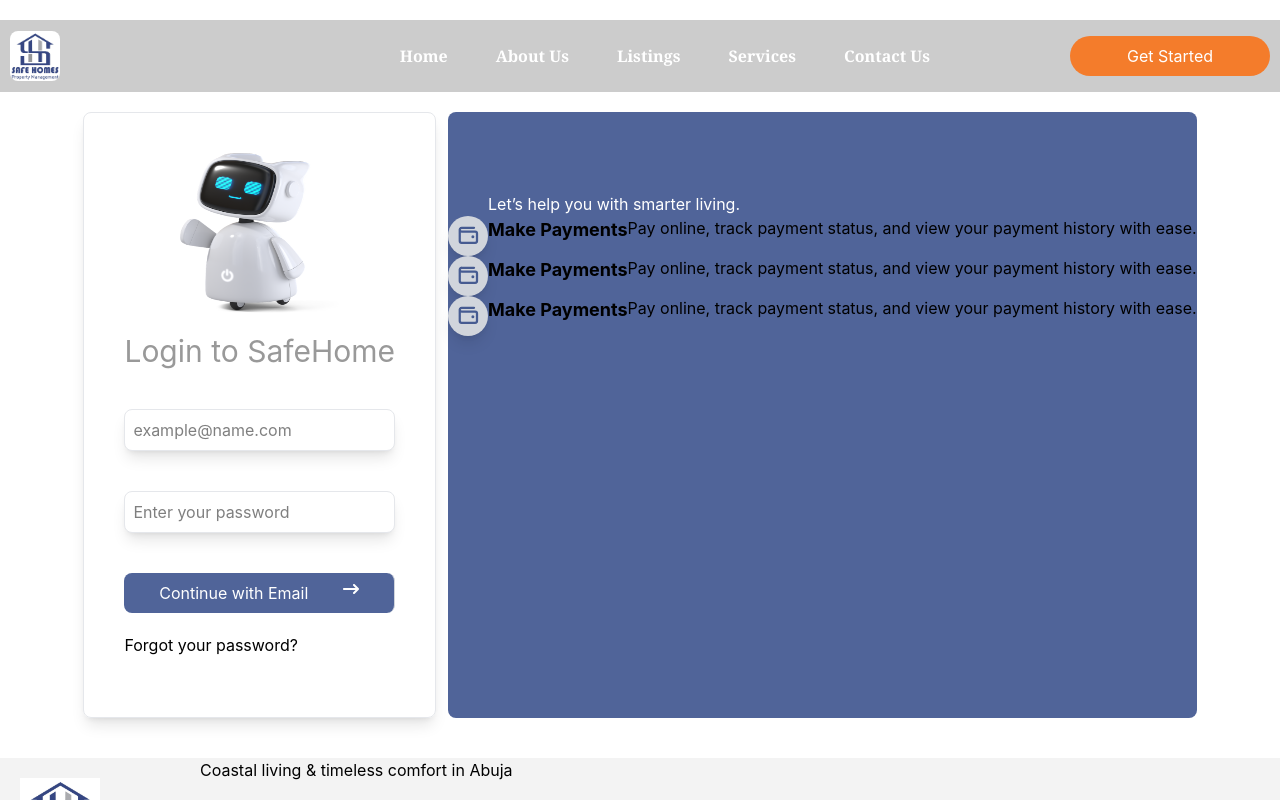
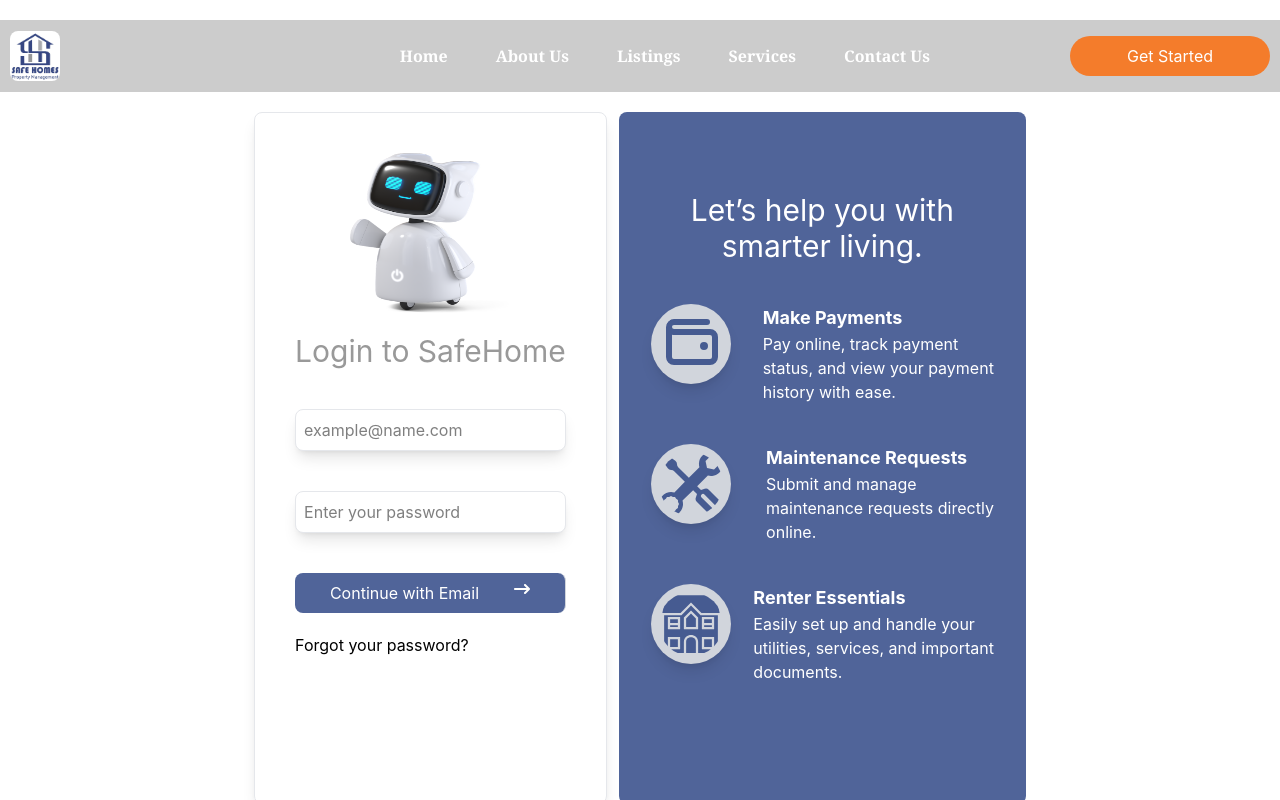
Before and after one commit to Sirwin2win/safehome, a React (Vite) app: page /login in a window 1280 px wide. Shown: the top 800 px of the page. Built offline with nearby package versions, Linux system fonts and the light colour scheme.

Commit message:
Login Page Done

```diff
--- a/src/forms/Login.jsx
+++ b/src/forms/Login.jsx
@@ -3,6 +3,10 @@
 import { FaArrowRightLong } from "react-icons/fa6";
 import { Link } from 'react-router-dom';
 import { PiWalletBold } from "react-icons/pi";
+import { BsTools } from "react-icons/bs";
+import { GiFamilyHouse } from "react-icons/gi";
+
+
 
 
 
@@ -33,35 +37,39 @@
                 </form>
         </div>
         {/* Right Div */}
-        <div className='bg-[#223B7EC9] ms-3 rounded-lg'>
-            <p className='pt-20 px-10 text-white'>Let’s help you with smarter living.</p>
+        <div className='bg-[#223B7EC9] ms-3 rounded-lg px-8 pb-20'>
+            <p className='pt-20 px-10 text-center text-3xl font-500 text-white'>Let’s help you with <span className='block'>smarter living.</span> </p>
             {/* Make Payments Div */}
-            <div className='flex justify-between'>
-                <PiWalletBold className='size-10 text-[#223B7EC9] bg-gray-300 rounded-full p-2 shadow-lg'/>
-                <div className='flex justify-center'>
-                    <p className='text-lg font-bold'>Make Payments</p>
-                    <p>Pay online, track payment status, and view your payment history with ease.</p>
+            <div className='flex justify-between my-10'>
+                <PiWalletBold className='size-20 text-[#223B7EC9] bg-gray-300 rounded-full p-2 shadow-lg'/>
+                <div className='ms-5'>
+                    <p className='text-lg font-bold text-white'>Make Payments</p>
+                    <p className='text-white'>Pay online, track payment <span className='block'>status, and view your payment</span> history with ease.</p>
                 </div>
 
             </div>
             {/* Maintenance Requests Div */}
-            <div className='flex justify-between'>
-                <PiWalletBold className='size-10 text-[#223B7EC9] bg-gray-300 rounded-full p-2 shadow-lg'/>
-                <div className='flex justify-center'>
-                    <p className='text-lg font-bold'>Make Payments</p>
-                    <p>Pay online, track payment status, and view your payment history with ease.</p>
+            <div className='flex justify-between my-10'>
+                <BsTools className='size-20 text-[#223B7EC9] bg-gray-300 rounded-full p-2 shadow-lg'/>
+                <div className='ms-5'>
+                    <p className='text-lg font-bold text-white'>Maintenance Requests</p>
+                    <p className='text-white'>Submit and manage
+                        <span className='block'>maintenance requests directly </span>
+                        online.</p>
                 </div>
 
             </div>
             {/* Renter Essentials Div */}
-            <div className='flex justify-between'>
-                <PiWalletBold className='size-10 text-[#223B7EC9] bg-gray-300 rounded-full p-2 shadow-lg'/>
-                <div className='flex justify-center'>
-                    <p className='text-lg font-bold'>Make Payments</p>
-                    <p>Pay online, track payment status, and view your payment history with ease.</p>
+           <div className='flex justify-between my-10'>
+                <GiFamilyHouse className='size-20 text-[#223B7EC9] bg-gray-300 rounded-full p-2 shadow-lg'/>
+                <div className='ms-5'>
+                    <p className='text-lg font-bold text-white'>Renter Essentials</p>
+                    <p className='text-white'>Easily set up and handle your
+                        <span className='block'>utilities, services, and important </span>documents.</p>
                 </div>
 
             </div>
+              {/* Renter Essentials Div End */}
 
         </div>
 
```
